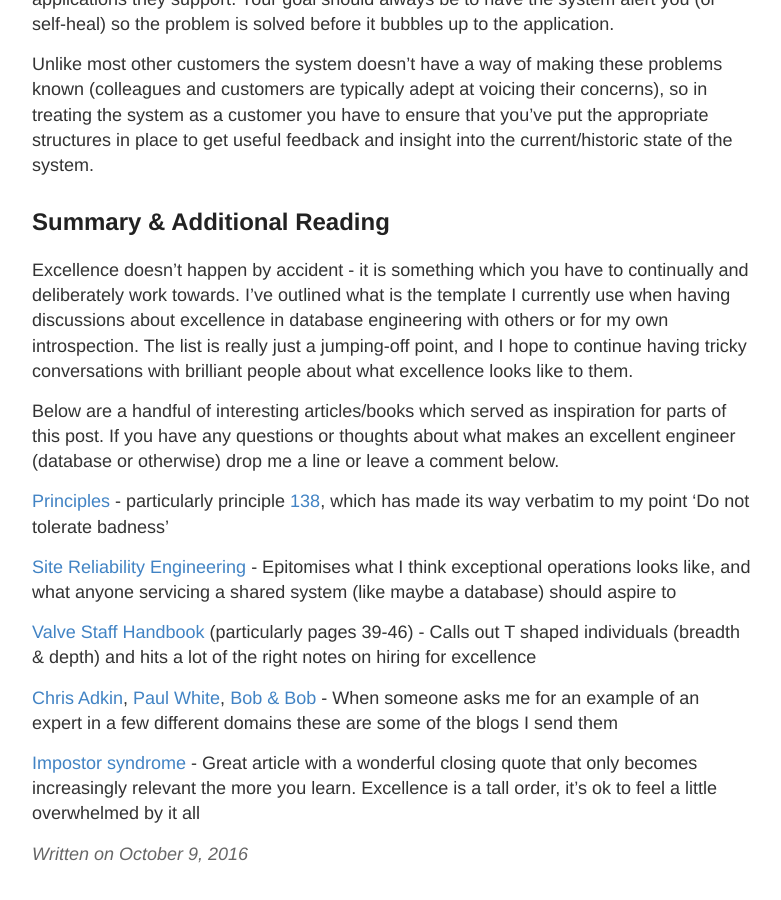
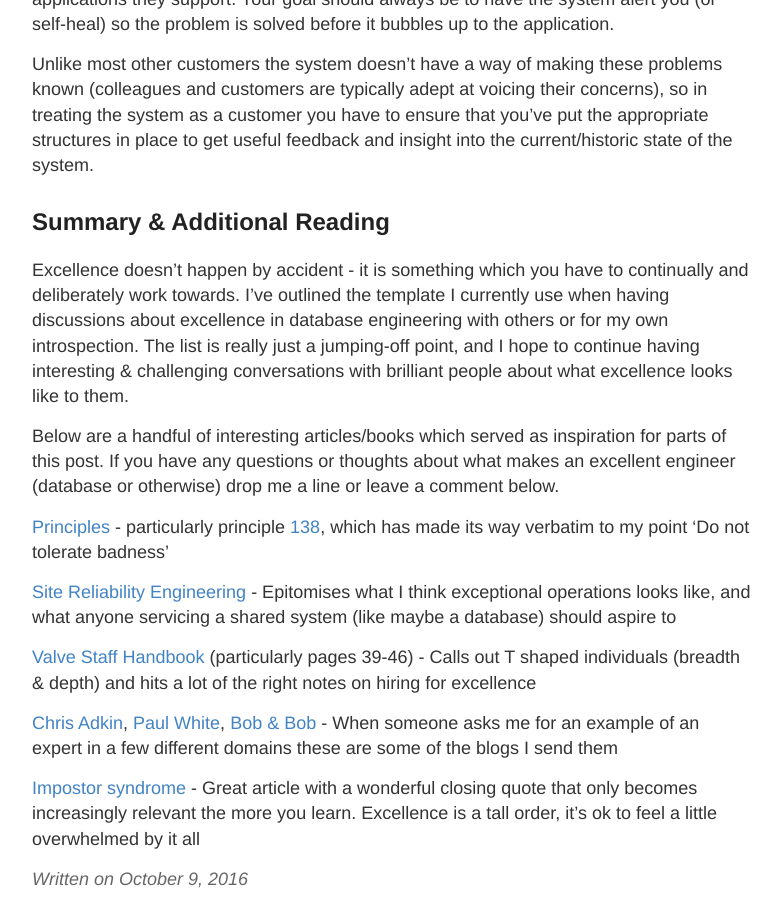
Before and after one commit to taddison/tjaddison.com, a Jekyll site: the page built from _posts/2016-10-09-What-makes-an-excellent-database-engineer.md, in a window 1280 px wide and 900 px high, scrolled down 4063 px. Shown: the whole window, without its empty margins (248-1029 px from the left). Built offline with Jekyll 4.4.1, drawn with Linux system fonts in a browser that asks for light colours; comment, search, counter and statistics services are not loaded.

Commit message:
Fix dodgy sentence

```diff
--- a/_posts/2016-10-09-What-makes-an-excellent-database-engineer.md
+++ b/_posts/2016-10-09-What-makes-an-excellent-database-engineer.md
@@ -90,7 +90,7 @@ Unlike most other customers the system doesn't have a way of making these proble
 
 ## Summary & Additional Reading
 
-Excellence doesn't happen by accident - it is something which you have to continually and deliberately work towards.  I've outlined what is the template I currently use when having discussions about excellence in database engineering with others or for my own introspection.  The list is really just a jumping-off point, and I hope to continue having tricky conversations with brilliant people about what excellence looks like to them.
+Excellence doesn't happen by accident - it is something which you have to continually and deliberately work towards.  I've outlined  the template I currently use when having discussions about excellence in database engineering with others or for my own introspection.  The list is really just a jumping-off point, and I hope to continue having interesting & challenging conversations with brilliant people about what excellence looks like to them.
 
 Below are a handful of interesting articles/books which served as inspiration for parts of this post.  If you have any questions or thoughts about what makes an excellent engineer (database or otherwise) drop me a line or leave a comment below.
 
```
